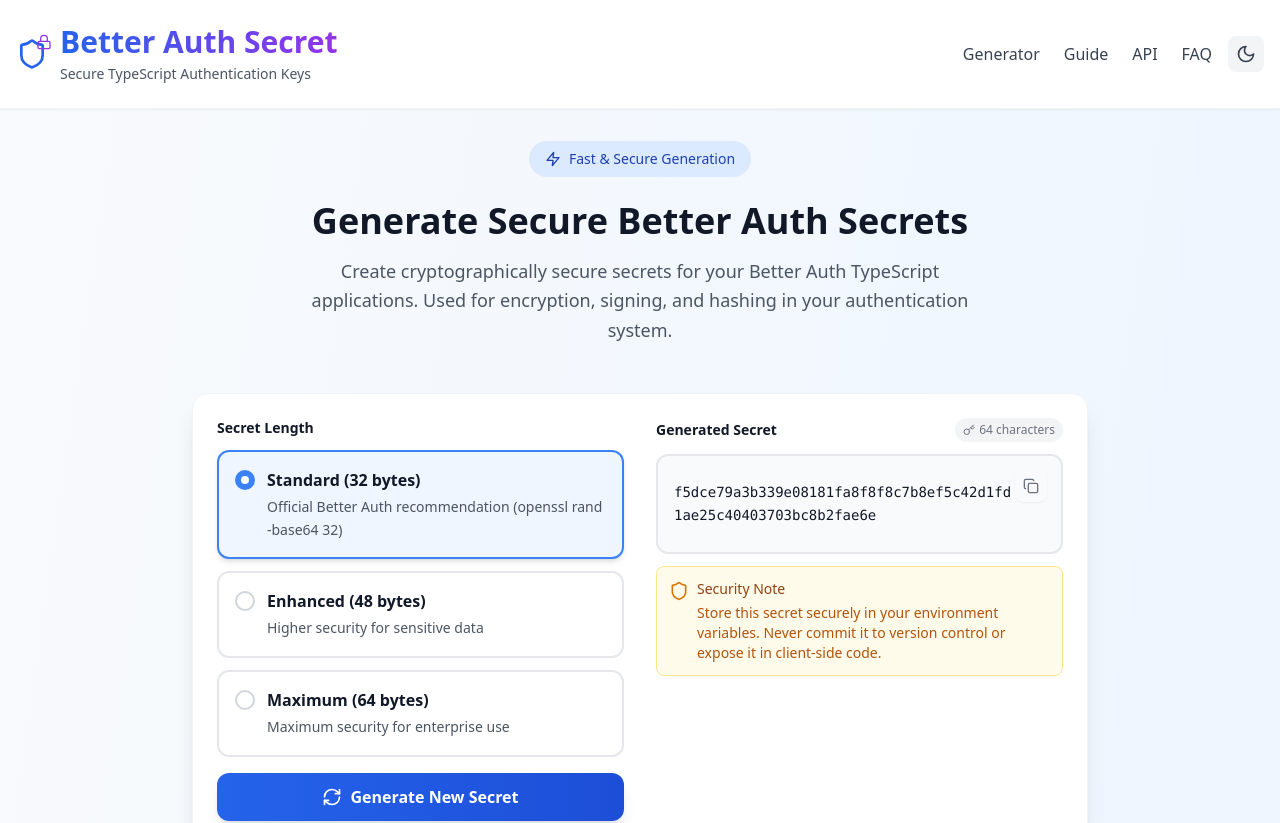
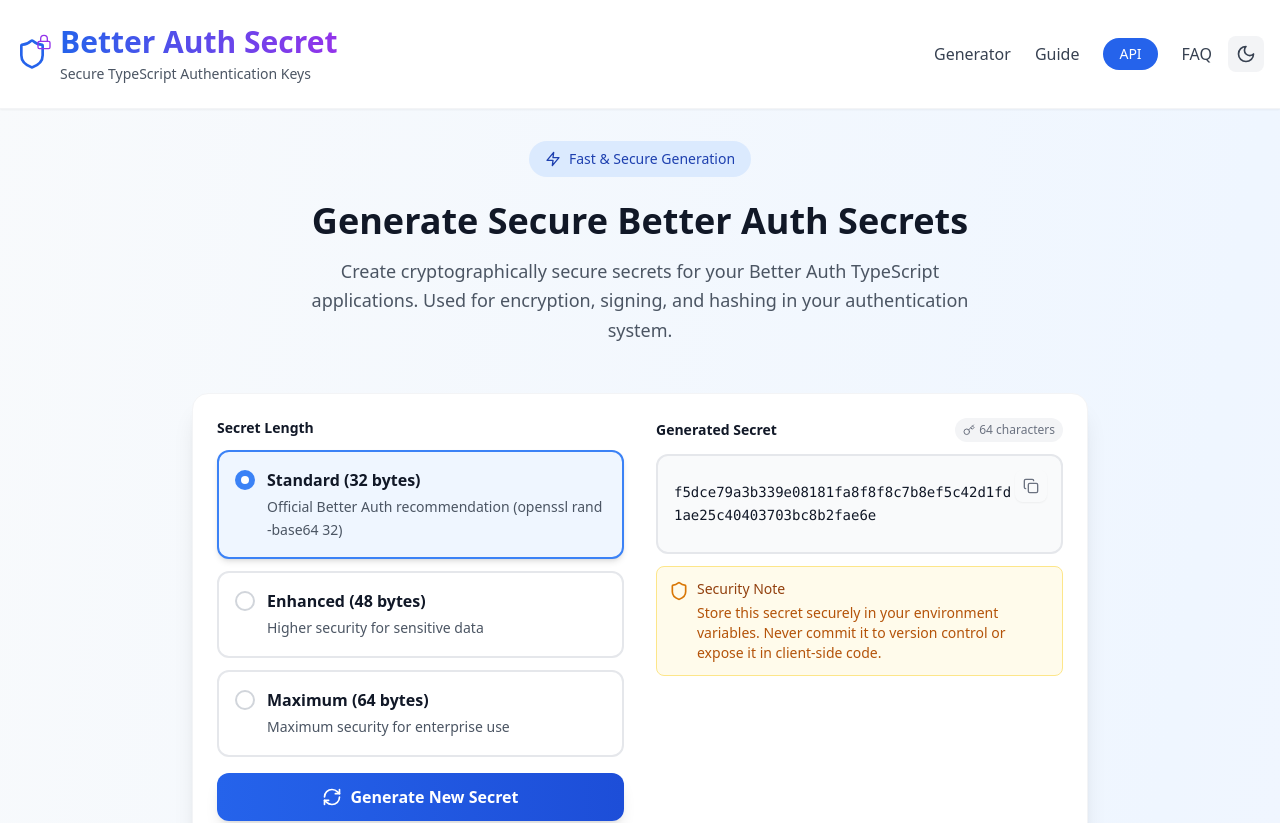
Before and after one commit to residentialproxies/Better-Auth-Secret-Generator, a React (Vite) app: page / in a window 1280 px wide. Shown: the top 823 px of the page. Built offline with nearby package versions, Linux system fonts and the light colour scheme.

Commit message:
Update API nav button style

```diff
--- a/src/components/Header.tsx
+++ b/src/components/Header.tsx
@@ -35,7 +35,10 @@ const Header: React.FC = () => {
               <a href="#guide" className="text-gray-700 dark:text-gray-300 hover:text-blue-600 dark:hover:text-blue-400 transition-colors duration-200">
                 Guide
               </a>
-              <a href="#api" className="text-gray-700 dark:text-gray-300 hover:text-blue-600 dark:hover:text-blue-400 transition-colors duration-200">
+              <a
+                href="#api"
+                className="px-4 py-1.5 rounded-full bg-blue-600 dark:bg-blue-500 text-white text-sm font-medium hover:bg-blue-700 dark:hover:bg-blue-400 transition-colors duration-200"
+              >
                 API
               </a>
               <a href="#faq" className="text-gray-700 dark:text-gray-300 hover:text-blue-600 dark:hover:text-blue-400 transition-colors duration-200">
@@ -89,7 +92,7 @@ const Header: React.FC = () => {
               </a>
               <a
                 href="#api"
-                className="text-gray-700 dark:text-gray-300 hover:text-blue-600 dark:hover:text-blue-400 transition-colors duration-200 py-2"
+                className="inline-block px-4 py-1.5 rounded-full bg-blue-600 dark:bg-blue-500 text-white text-sm font-medium hover:bg-blue-700 dark:hover:bg-blue-400 transition-colors duration-200"
                 onClick={() => setIsMenuOpen(false)}
               >
                 API
```
